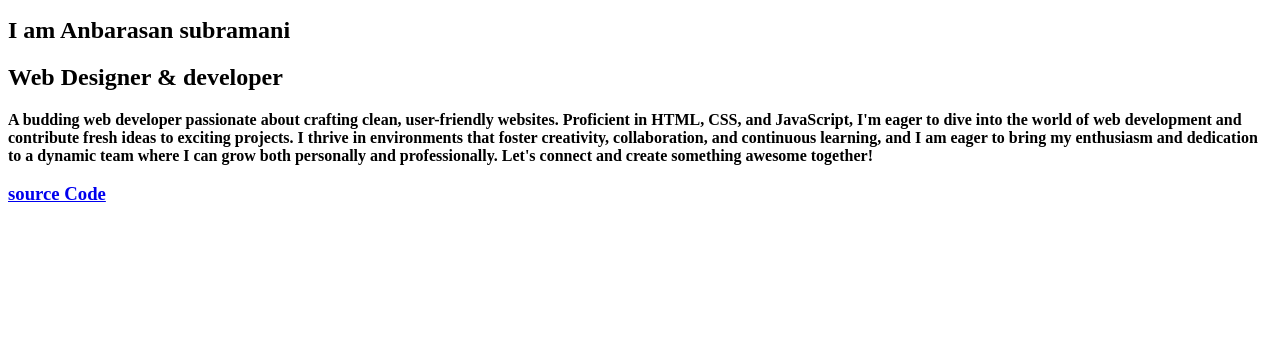
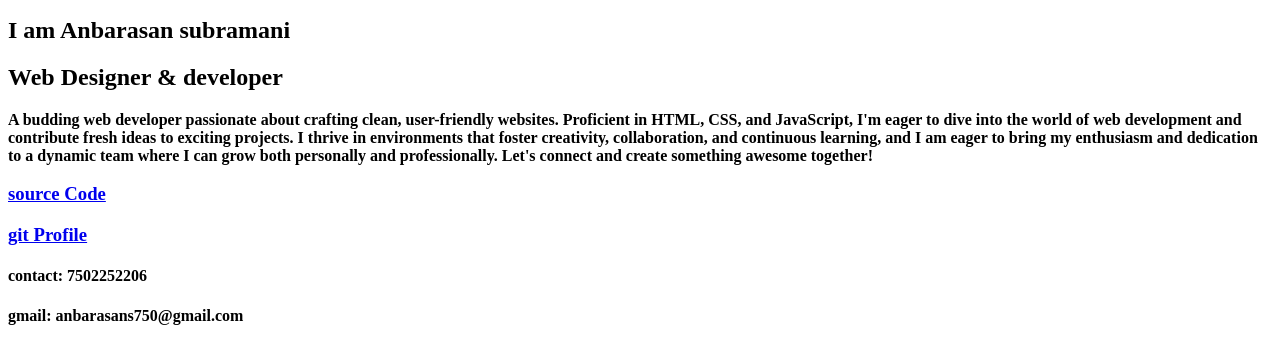
Before and after one commit to S-Anbu/Senchola-Intern, a plain HTML site: page sample-html/index.html in a window 1280 px wide. Shown: the part 97-460 px from the top of the page. Drawn offline with Linux system fonts and the light colour scheme.

Commit message:
added contact infirmation

```diff
--- a/sample-html/index.html
+++ b/sample-html/index.html
@@ -19,11 +19,17 @@
             </Section>
             <section>
                 <h1>
-                    <a href="https://github.com/S-Anbu" target="_blank">source Code</a>
+                    <a href="https://github.com/S-Anbu/Senchola-Intern" target="_blank">source Code</a>
+                </h1>
+                <h1>
+                    <a href="https://github.com/S-Anbu" target="_blank" >git Profile</a>
                 </h1>
             </section>
-
         </article>
     </main>
+    <footer>
+        <h4>contact: 7502252206</h4>
+        <h4>gmail: anbarasans750@gmail.com</h4>
+    </footer>
 </body>
 </html>
```
